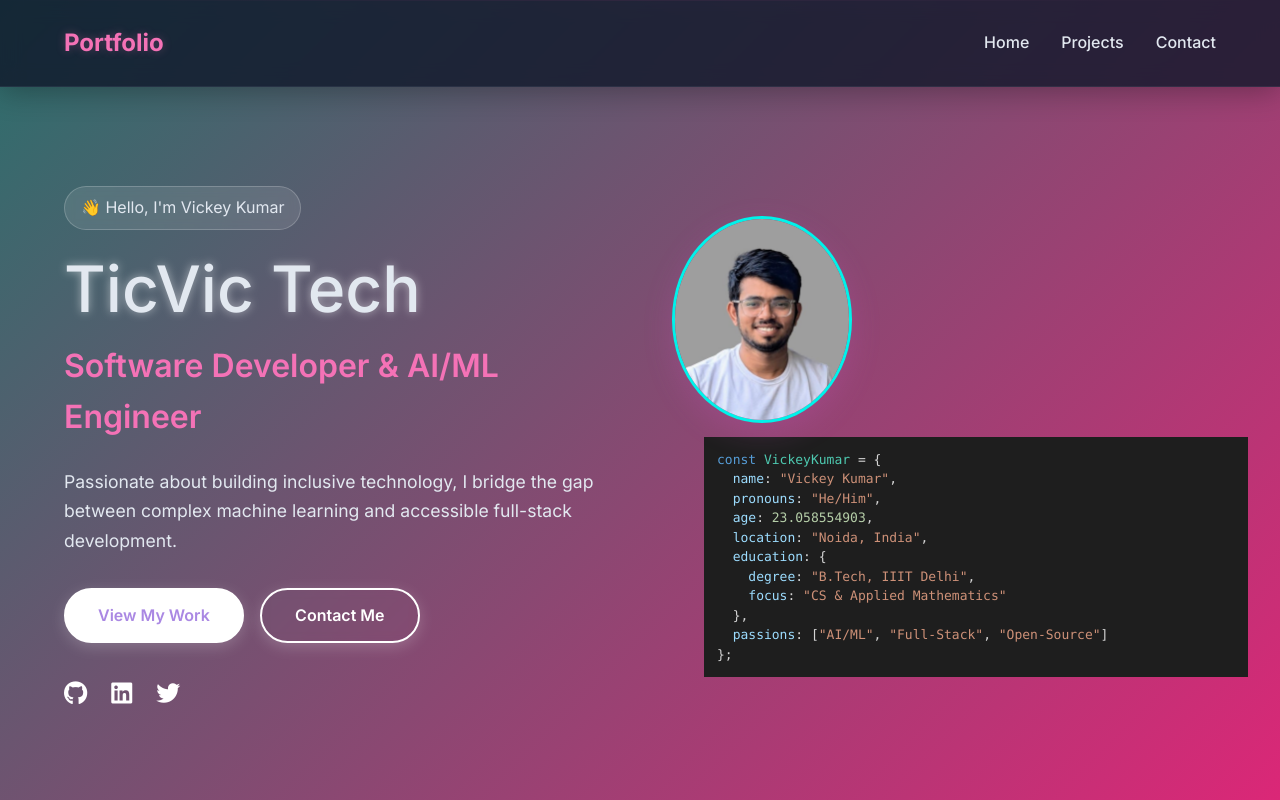
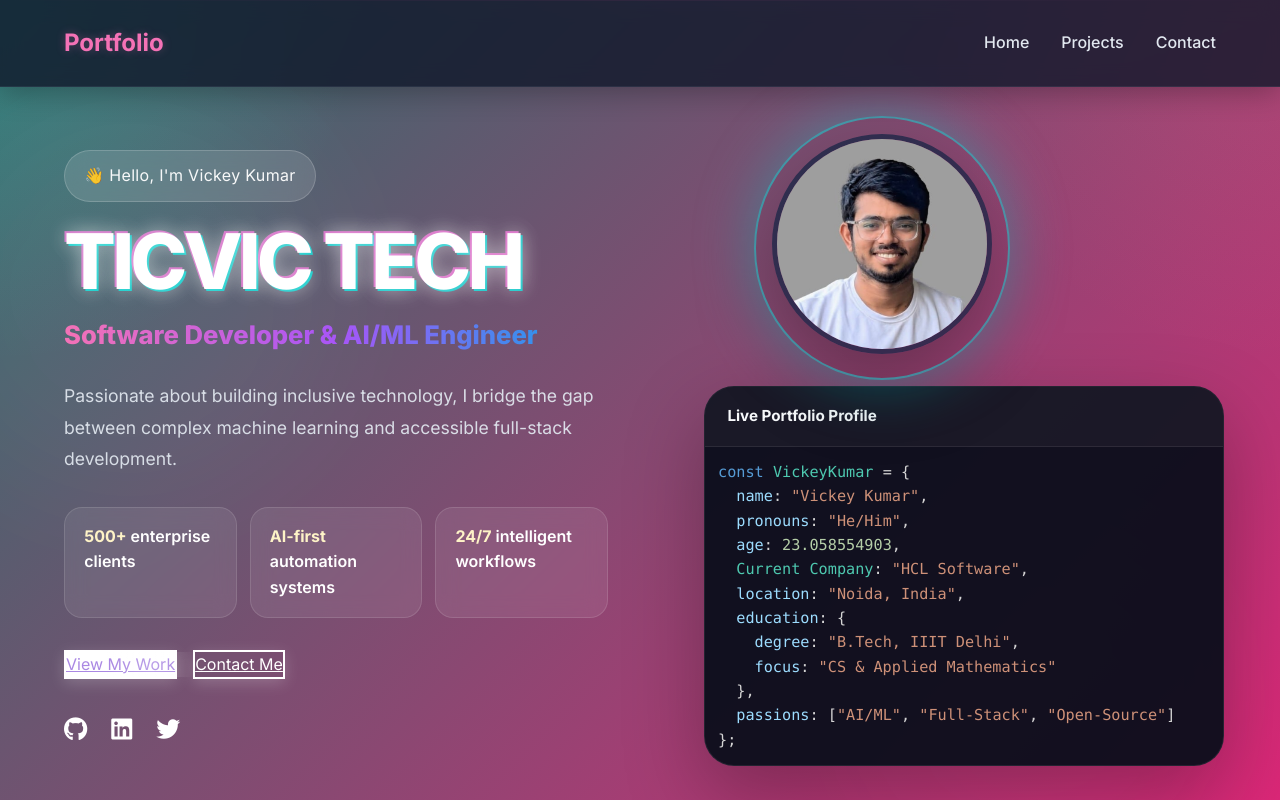
Before and after one commit to Vickey21299/VIckey-portfolio, a React (Vite) app: page / in a window 1280 px wide. Shown: the top 800 px of the page. Built offline with nearby package versions, Linux system fonts and the light colour scheme.

Commit message:
update image

```diff
--- a/src/App.css
+++ b/src/App.css
@@ -100,17 +100,40 @@ body {
 
 .hero {
   min-height: 100vh;
-  background: linear-gradient(
-    135deg,
-    var(--gradient-start) 0%,
-    var(--gradient-end) 100%
-  );
-
+  background: radial-gradient(circle at top left, rgba(88, 229, 212, 0.18), transparent 24%),
+    radial-gradient(circle at top right, rgba(251, 113, 133, 0.16), transparent 24%),
+    linear-gradient(135deg, var(--gradient-start) 0%, var(--gradient-end) 100%);
   display: flex;
   align-items: center;
   padding: 0 5%;
   position: relative;
   overflow: hidden;
+}
+
+.hero::before,
+.hero::after {
+  content: "";
+  position: absolute;
+  border-radius: 50%;
+  filter: blur(60px);
+  opacity: 0.45;
+  pointer-events: none;
+}
+
+.hero::before {
+  width: 420px;
+  height: 420px;
+  background: rgba(255, 255, 255, 0.08);
+  top: 10%;
+  left: -80px;
+}
+
+.hero::after {
+  width: 360px;
+  height: 360px;
+  background: rgba(255, 255, 255, 0.06);
+  bottom: -80px;
+  right: 5%;
 }
 
 .hero-container {
@@ -127,79 +150,321 @@ body {
 .hero-content {
   flex: 1;
   text-align: left;
-  max-width: 600px;
+  max-width: 640px;
   position: relative;
   z-index: 2;
 }
 
 .hero-badge {
   display: inline-block;
-  padding: 0.5rem 1rem;
-  background: rgba(255, 255, 255, 0.1);
-  border-radius: 50px;
+  padding: 0.75rem 1.2rem;
+  background: rgba(255, 255, 255, 0.12);
+  border-radius: 999px;
   margin-bottom: 1.5rem;
-  backdrop-filter: blur(5px);
-  border: 1px solid rgba(255, 255, 255, 0.2);
+  backdrop-filter: blur(12px);
+  border: 1px solid rgba(255, 255, 255, 0.18);
+  letter-spacing: 0.02em;
+  color: rgba(255, 255, 255, 0.95);
 }
 
 .glitch {
-  font-size: 4rem;
-  font-weight: 500;
-  text-shadow: 0 0 10px rgba(255, 255, 255, 0.5);
+  font-size: clamp(3.5rem, 6vw, 5.5rem);
+  font-weight: 800;
+  color: white;
+  line-height: 0.95;
   position: relative;
   margin-bottom: 1rem;
-  line-height: 1.1;
+  letter-spacing: -0.05em;
+  text-transform: uppercase;
+  text-shadow: 0 0 20px rgba(255, 255, 255, 0.28);
+}
+
+.glitch::before,
+.glitch::after {
+  content: attr(data-text);
+  position: absolute;
+  left: 0;
+  width: 100%;
+  top: 0;
+  opacity: 0.75;
+}
+
+.glitch::before {
+  color: #ff7ce5;
+  z-index: -1;
+  transform: translate(-2px, -2px);
+}
+
+.glitch::after {
+  color: #00f2ea;
+  z-index: -2;
+  transform: translate(2px, 2px);
 }
 
 .hero-subtitle {
-  font-size: 2rem;
-  color: var(--accent-color);
+  font-size: clamp(1.5rem, 2vw, 2rem);
+  background: linear-gradient(90deg, #f472b6, #a855f7, #0ea5e9);
+  -webkit-background-clip: text;
+  -webkit-text-fill-color: transparent;
   margin-bottom: 1.5rem;
-  font-weight: 600;
+  font-weight: 800;
 }
 
 .hero-description {
   font-size: 1.1rem;
   margin-bottom: 2rem;
-  line-height: 1.7;
+  line-height: 1.8;
+  color: rgba(226, 232, 240, 0.92);
+  max-width: 560px;
 }
-.tech-tool {
-  font-weight: 700; /* Makes the font bolder */
-  color: #00f2ea; /* A vibrant, futuristic teal */
-  letter-spacing: 0.5px;
+
+.hero-highlights {
+  display: grid;
+  grid-template-columns: repeat(3, minmax(0, 1fr));
+  gap: 0.8rem;
+  margin-bottom: 2rem;
+}
+
+.hero-highlights div {
+  background: rgba(255, 255, 255, 0.08);
+  padding: 1rem 1.2rem;
+  border-radius: 18px;
+  border: 1px solid rgba(255, 255, 255, 0.12);
+  color: #fff;
+  font-weight: 600;
+  backdrop-filter: blur(10px);
+}
+
+.hero-highlights strong {
+  color: #fef3c7;
 }
 
 .cta-buttons {
   display: flex;
   gap: 1rem;
+  flex-wrap: wrap;
   margin-bottom: 2rem;
 }
-/* Styling for your profile image in the Hero section */
-.hero-profile-image {
-  width: 100%;
-  max-width: 180px; /* You can adjust this size */
-  height: auto;
-  border-radius: 50%; /* This makes the image circular */
-  object-fit: cover;
-  /* margin-inline-start: 200px; */
-  box-shadow: 0 10px 30px rgba(214, 89, 204, 0.2);
-  border: 3px solid #00f2ea; /* Matches the color of your highlighted tools */
+
+.hero-image-container {
+  flex: 0 0 520px;
+  display: grid;
+  grid-template-columns: 1fr;
+  gap: 1.5rem;
+  position: relative;
+  z-index: 2;
 }
 
-.cta-primary,
-.cta-secondary {
-  padding: 0.8rem 2rem;
-  border-radius: 50px;
-  font-weight: 600;
-  font-size: 1rem;
-  text-decoration: none;
-  transition: all 0.3s ease;
+.hero-profile-frame {
   position: relative;
-  overflow: hidden;
+  width: fit-content;
+  margin-left: 100px;
+}
+
+.hero-profile-image {
+  width: 220px;
+  height: 220px;
+  border-radius: 50%;
+  object-fit: cover;
+  box-shadow: 0 32px 80px rgba(0, 0, 0, 0.3);
+  border: 5px solid rgba(15, 34, 65, 0.7);
+}
+
+.hero-ring {
+  position: absolute;
+  inset: -18px;
+  border-radius: 50%;
+  border: 2px solid rgba(0, 242, 234, 0.45);
+  box-shadow: 0 0 60px rgba(0, 242, 234, 0.35);
+}
+
+.hero-chip {
+  position: absolute;
+  /* place to the right of the profile frame without overlapping */
+  top: 8%;
+  left: calc(100% + 18px);
+  width: 220px;
+  padding: 1rem;
+  border-radius: 18px;
+  background: rgba(255, 255, 255, 0.08);
+  border: 1px solid rgba(255, 255, 255, 0.12);
+  backdrop-filter: blur(14px);
+  box-shadow: 0 18px 40px rgba(0, 0, 0, 0.18);
+  opacity: 0;
+  transform: translateY(6px) scale(0.98);
+  pointer-events: none;
+  transition: opacity 260ms ease, transform 260ms ease, box-shadow 260ms ease;
+}
+
+.hero-chip span {
   display: inline-flex;
   align-items: center;
   justify-content: center;
-  min-width: 160px;
+  width: 42px;
+  height: 42px;
+  border-radius: 12px;
+  background: rgba(14, 165, 233, 0.12);
+  color: #00f2ea;
+  font-weight: 700;
+  margin-bottom: 0.6rem;
+}
+
+.hero-chip p {
+  font-size: 0.95rem;
+  color: rgba(226, 232, 240, 0.95);
+  line-height: 1.35;
+  margin: 0;
+}
+
+/* Show chip when hovering the profile frame */
+.hero-profile-frame:hover .hero-chip,
+.hero-profile-frame:focus-within .hero-chip {
+  opacity: 1;
+  transform: translateY(0) scale(1);
+  pointer-events: auto;
+  box-shadow: 0 30px 70px rgba(0, 0, 0, 0.28);
+}
+
+.code-display {
+  width: 100%;
+  max-width: 520px;
+  background: rgba(10, 14, 27, 0.95);
+  border-radius: 30px;
+  border: 1px solid rgba(255, 255, 255, 0.08);
+  overflow: hidden;
+  box-shadow: 0 30px 80px rgba(0, 0, 0, 0.28);
+}
+
+.code-title {
+  padding: 1.1rem 1.4rem;
+  font-size: 0.95rem;
+  font-weight: 700;
+  color: #f8fafc;
+  background: rgba(255, 255, 255, 0.04);
+  border-bottom: 1px solid rgba(255, 255, 255, 0.08);
+}
+
+.code-display pre {
+  margin: 0 !important;
+  border-radius: 0 !important;
+  background: transparent !important;
+}
+
+.code-display code {
+  font-size: 0.95rem !important;
+  line-height: 1.6 !important;
+  color: #e2e8f0 !important;
+}
+
+.cta-primary {
+  background: linear-gradient(135deg, rgba(255, 255, 255, 0.95), rgba(255, 255, 255, 0.82));
+  color: var(--primary-dark);
+  box-shadow: 0 18px 50px rgba(255, 255, 255, 0.18);
+  border: none;
+}
+
+.cta-primary:hover {
+  transform: translateY(-2px) scale(1.02);
+}
+
+.cta-secondary {
+  background: rgba(255, 255, 255, 0.08);
+  color: white;
+  box-shadow: 0 18px 40px rgba(0, 0, 0, 0.2);
+  border: 1px solid rgba(255, 255, 255, 0.18);
+}
+
+.cta-secondary:hover {
+  background: rgba(255, 255, 255, 0.14);
+  border-color: rgba(255, 255, 255, 0.3);
+}
+
+.cta-secondary::before {
+  content: "";
+  position: absolute;
+  top: 0;
+  left: -100%;
+  width: 100%;
+  height: 100%;
+  background: linear-gradient(90deg, transparent, rgba(255, 255, 255, 0.18), transparent);
+  transition: 0.5s;
+}
+
+.cta-secondary:hover::before {
+  left: 100%;
+}
+
+.social-links {
+  display: flex;
+  gap: 1.5rem;
+}
+
+.social-links a {
+  color: white;
+  font-size: 1.5rem;
+  transition: transform 0.25s ease, color 0.25s ease;
+}
+
+.social-links a:hover {
+  transform: translateY(-3px);
+  color: #00f2ea;
+}
+
+@media (max-width: 1100px) {
+  .hero-container {
+    flex-direction: column;
+    align-items: center;
+    padding-top: 90px;
+  }
+
+  .hero-content {
+    max-width: 100%;
+    text-align: center;
+  }
+
+  .hero-highlights {
+    grid-template-columns: repeat(2, minmax(0, 1fr));
+  }
+
+  .hero-image-container {
+    width: 100%;
+    max-width: 560px;
+  }
+
+  .hero-profile-frame {
+    margin: 0 auto;
+  }
+}
+
+@media (max-width: 720px) {
+  .hero {
+    padding: 2rem 1.5rem;
+  }
+
+  .hero-container {
+    gap: 2rem;
+  }
+
+  .hero-highlights {
+    grid-template-columns: 1fr;
+  }
+
+  .hero-chip {
+    width: auto;
+    right: 0;
+    left: 50%;
+    transform: translateX(-50%);
+  }
+
+  .hero-profile-image {
+    width: 180px;
+    height: 180px;
+  }
+
+  .cta-buttons {
+    flex-direction: column;
+    align-items: center;
+  }
 }
 
 .cta-primary {
--- a/src/components/Hero.jsx
+++ b/src/components/Hero.jsx
@@ -39,6 +39,7 @@ export const Hero = () => {
   name: "Vickey Kumar",
   pronouns: "He/Him",
   age: ${age || "23.000000000"},
+  Current Company: "HCL Software",
   location: "Noida, India",
   education: {
     degree: "B.Tech, IIIT Delhi",
@@ -56,7 +57,7 @@ export const Hero = () => {
           <motion.div className="hero-badge" variants={fadeInUp}>
             <span>👋 Hello, I'm Vickey Kumar</span>
           </motion.div>
-          <motion.h1 className="glitch" variants={fadeInUp}>
+          <motion.h1 className="glitch" data-text="TicVic Tech" variants={fadeInUp}>
             TicVic Tech
           </motion.h1>
           <motion.h2 className="hero-subtitle" variants={fadeInUp}>
@@ -65,6 +66,17 @@ export const Hero = () => {
           <motion.p className="hero-description" variants={fadeInUp}>
             Passionate about building inclusive technology, I bridge the gap between complex machine learning and accessible full-stack development.
           </motion.p>
+          <motion.div className="hero-highlights" variants={fadeInUp}>
+            <div>
+              <strong>500+</strong> enterprise clients
+            </div>
+            <div>
+              <strong>AI-first</strong> automation systems
+            </div>
+            <div>
+              <strong>24/7</strong> intelligent workflows
+            </div>
+          </motion.div>
           <motion.div className="cta-buttons" variants={staggerContainer}>
             <motion.a href="#projects" className="cta-primary" whileHover={{ scale: 1.05 }} whileTap={{ scale: 0.95 }}>
               View My Work
@@ -82,15 +94,22 @@ export const Hero = () => {
 
         {/* --- RIGHT COLUMN: Image and Code Block --- */}
         <motion.div className="hero-image-container" initial={{ opacity: 0, x: 50 }} animate={{ opacity: 1, x: 0 }}>
+          <div className="hero-profile-frame">
             <motion.img
               src={profileImage}
               alt="Vickey Kumar Profile Picture"
               className="hero-profile-image"
-            // --- 2. FIXED: Hover effect now zooms in correctly ---
               whileHover={{ scale: 1.05 }}
               transition={{ type: "spring", stiffness: 300 }}
             />
+            <div className="hero-ring" />
+            <div className="hero-chip" aria-hidden="true">
+              <span>AI</span>
+              <p>Autonomous systems built with modern stack </p>
+            </div>
+          </div>
           <div className="code-display">
+            <div className="code-title">Live Portfolio Profile</div>
             <SyntaxHighlighter language="javascript" style={vscDarkPlus} wrapLines={true}>
               {aboutMeCode}
             </SyntaxHighlighter>
```
Lines whose indentation alone changed are shown as unchanged.
